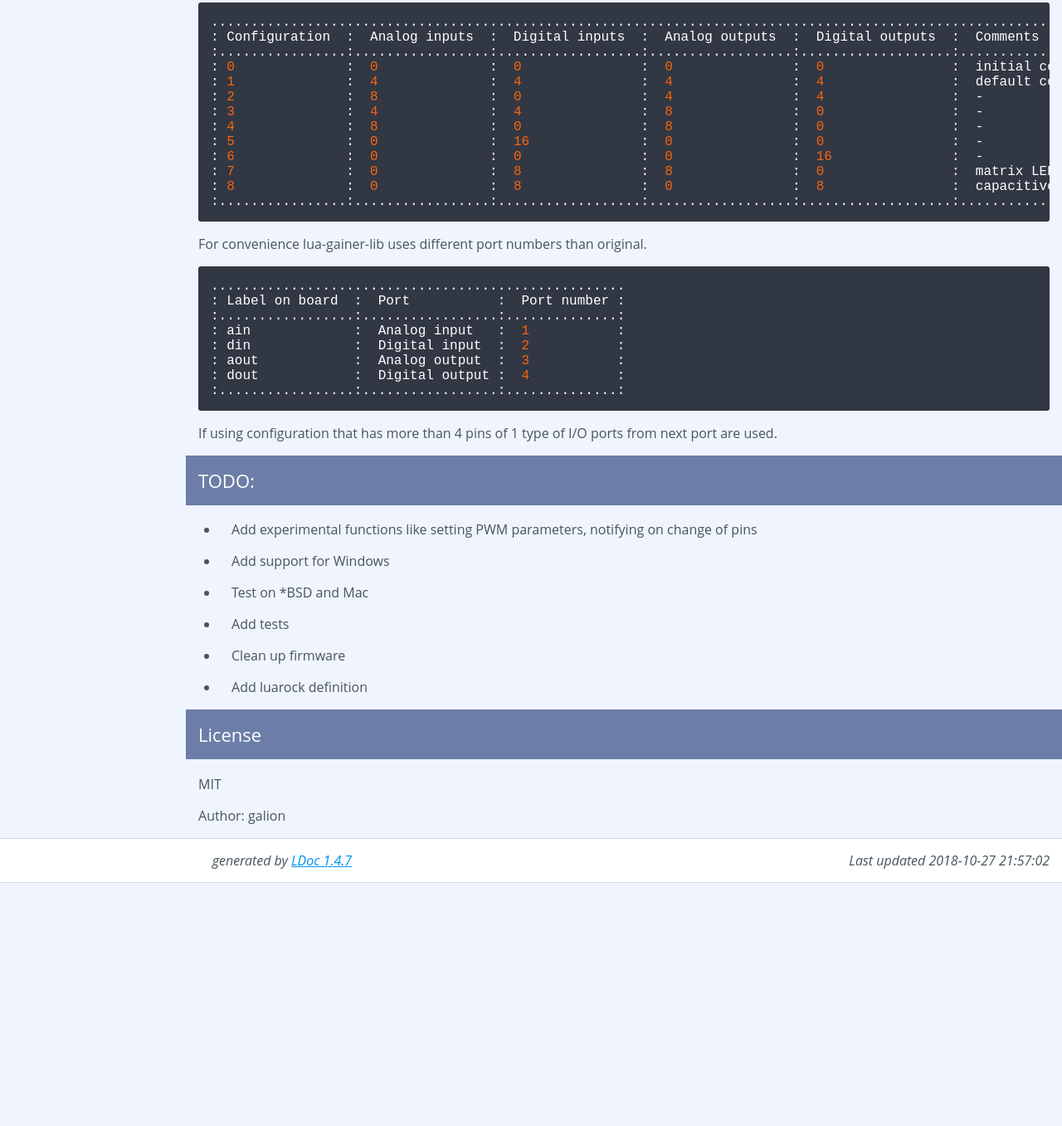
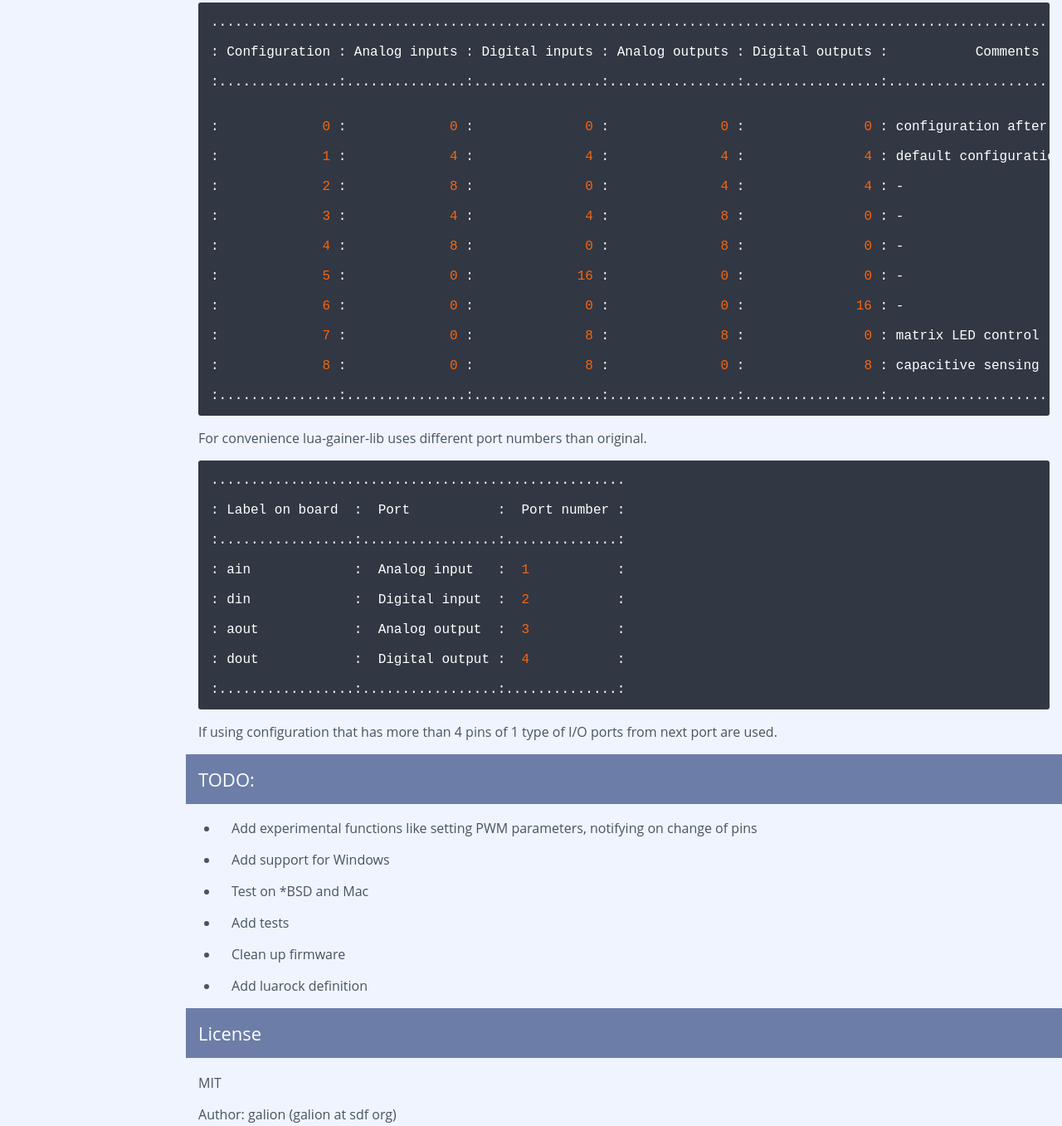
Before and after one commit to galjonsfigur/lua-gainer-lib, a plain HTML site: page docs/manual/README.md.html in a window 1280 px wide. Shown: the part 1282-2639 px from the top of the page at 83% size. Before the commit the page ends 2346 px from the top, so only its background shows below. Drawn offline with Linux system fonts and the light colour scheme.

Commit message:
Generated documentation

```diff
--- a/docs/manual/README.md.html
+++ b/docs/manual/README.md.html
@@ -99,20 +99,34 @@ luajit ../examples/blink.lua
 
 <p><code></p>
 
+
 <pre>
-......................................................................................................................................................
-: Configuration  :  Analog inputs  :  Digital inputs  :  Analog outputs  :  Digital outputs  :  Comments                                             :
-:................:.................:..................:..................:...................:.......................................................:
-: <span class="number">0</span>              :  <span class="number">0</span>              :  <span class="number">0</span>               :  <span class="number">0</span>               :  <span class="number">0</span>                :  initial configuration just after rebooting           :
-: <span class="number">1</span>              :  <span class="number">4</span>              :  <span class="number">4</span>               :  <span class="number">4</span>               :  <span class="number">4</span>                :  default configuration                                :
-: <span class="number">2</span>              :  <span class="number">8</span>              :  <span class="number">0</span>               :  <span class="number">4</span>               :  <span class="number">4</span>                :  -                                                    :
-: <span class="number">3</span>              :  <span class="number">4</span>              :  <span class="number">4</span>               :  <span class="number">8</span>               :  <span class="number">0</span>                :  -                                                    :
-: <span class="number">4</span>              :  <span class="number">8</span>              :  <span class="number">0</span>               :  <span class="number">8</span>               :  <span class="number">0</span>                :  -                                                    :
-: <span class="number">5</span>              :  <span class="number">0</span>              :  <span class="number">16</span>              :  <span class="number">0</span>               :  <span class="number">0</span>                :  -                                                    :
-: <span class="number">6</span>              :  <span class="number">0</span>              :  <span class="number">0</span>               :  <span class="number">0</span>               :  <span class="number">16</span>               :  -                                                    :
-: <span class="number">7</span>              :  <span class="number">0</span>              :  <span class="number">8</span>               :  <span class="number">8</span>               :  <span class="number">0</span>                :  matrix LED control mode                              :
-: <span class="number">8</span>              :  <span class="number">0</span>              :  <span class="number">8</span>               :  <span class="number">0</span>               :  <span class="number">8</span>                :  capacitive sensing switch mode (first <span class="number">4</span> ports only)  :
-:................:.................:..................:..................:...................:.......................................................:
+.....................................................................................................................
+
+: Configuration : Analog inputs : Digital inputs : Analog outputs : Digital outputs :           Comments            :
+
+:...............:...............:................:................:.................:...............................:
+
+
+:             <span class="number">0</span> :             <span class="number">0</span> :              <span class="number">0</span> :              <span class="number">0</span> :               <span class="number">0</span> : configuration after reboot    :
+
+:             <span class="number">1</span> :             <span class="number">4</span> :              <span class="number">4</span> :              <span class="number">4</span> :               <span class="number">4</span> : default configuration         :
+
+:             <span class="number">2</span> :             <span class="number">8</span> :              <span class="number">0</span> :              <span class="number">4</span> :               <span class="number">4</span> : -                             :
+
+:             <span class="number">3</span> :             <span class="number">4</span> :              <span class="number">4</span> :              <span class="number">8</span> :               <span class="number">0</span> : -                             :
+
+:             <span class="number">4</span> :             <span class="number">8</span> :              <span class="number">0</span> :              <span class="number">8</span> :               <span class="number">0</span> : -                             :
+
+:             <span class="number">5</span> :             <span class="number">0</span> :             <span class="number">16</span> :              <span class="number">0</span> :               <span class="number">0</span> : -                             :
+
+:             <span class="number">6</span> :             <span class="number">0</span> :              <span class="number">0</span> :              <span class="number">0</span> :              <span class="number">16</span> : -                             :
+
+:             <span class="number">7</span> :             <span class="number">0</span> :              <span class="number">8</span> :              <span class="number">8</span> :               <span class="number">0</span> : matrix LED control            :
+
+:             <span class="number">8</span> :             <span class="number">0</span> :              <span class="number">8</span> :              <span class="number">0</span> :               <span class="number">8</span> : capacitive sensing (ain pins) :
+
+:...............:...............:................:................:.................:...............................:
 </pre>
 
 <p></code></p>
@@ -123,12 +137,19 @@ luajit ../examples/blink.lua
 
 <pre>
 ....................................................
+
 : Label on board  :  Port           :  Port number :
+
 :.................:.................:..............:
+
 : ain             :  Analog input   :  <span class="number">1</span>           :
+
 : din             :  Digital input  :  <span class="number">2</span>           :
+
 : aout            :  Analog output  :  <span class="number">3</span>           :
+
 : dout            :  Digital output :  <span class="number">4</span>           :
+
 :.................:.................:..............:
 </pre>
 
@@ -151,14 +172,14 @@ luajit ../examples/blink.lua
 
 <p>MIT</p>
 
-<p>Author: galion</p>
+<p>Author: galion (galion at sdf org)</p>
 
 
 </div> <!-- id="content" -->
 </div> <!-- id="main" -->
 <div id="about">
 <i>generated by <a href="https://github.com/eruber/LDoc">LDoc 1.4.7</a></i>
-<i style="float:right;">Last updated 2018-10-27 21:57:02 </i>
+<i style="float:right;">Last updated 2018-10-28 19:29:26 </i>
 </div> <!-- id="about" -->
 </div> <!-- id="container" -->
 </body>
```
Also changed, not shown: docs/examples/advancedAnalogRead.lua.html (+1 -1 lines), docs/examples/analogRead.lua.html (+1 -1 lines), docs/examples/analogSampling.lua.html (+1 -1 lines), docs/examples/analogWrite.lua.html (+1 -1 lines), docs/examples/blink.lua.html (+1 -1 lines), docs/examples/buttonInterrupt.lua.html (+1 -1 lines), docs/examples/capacitiveSensing.lua.html (+1 -1 lines), docs/examples/changeConfiguration.lua.html (+1 -1 lines), docs/examples/digitalRead.lua.html (+1 -1 lines), docs/examples/digitalSampling.lua.html (+1 -1 lines), docs/examples/digitalWrite.lua.html (+1 -1 lines), docs/examples/getVersion.lua.html (+1 -1 lines), docs/examples/ledDimming.lua.html (+1 -1 lines), docs/examples/ledMatrix.lua.html (+1 -1 lines), 3 more files.
